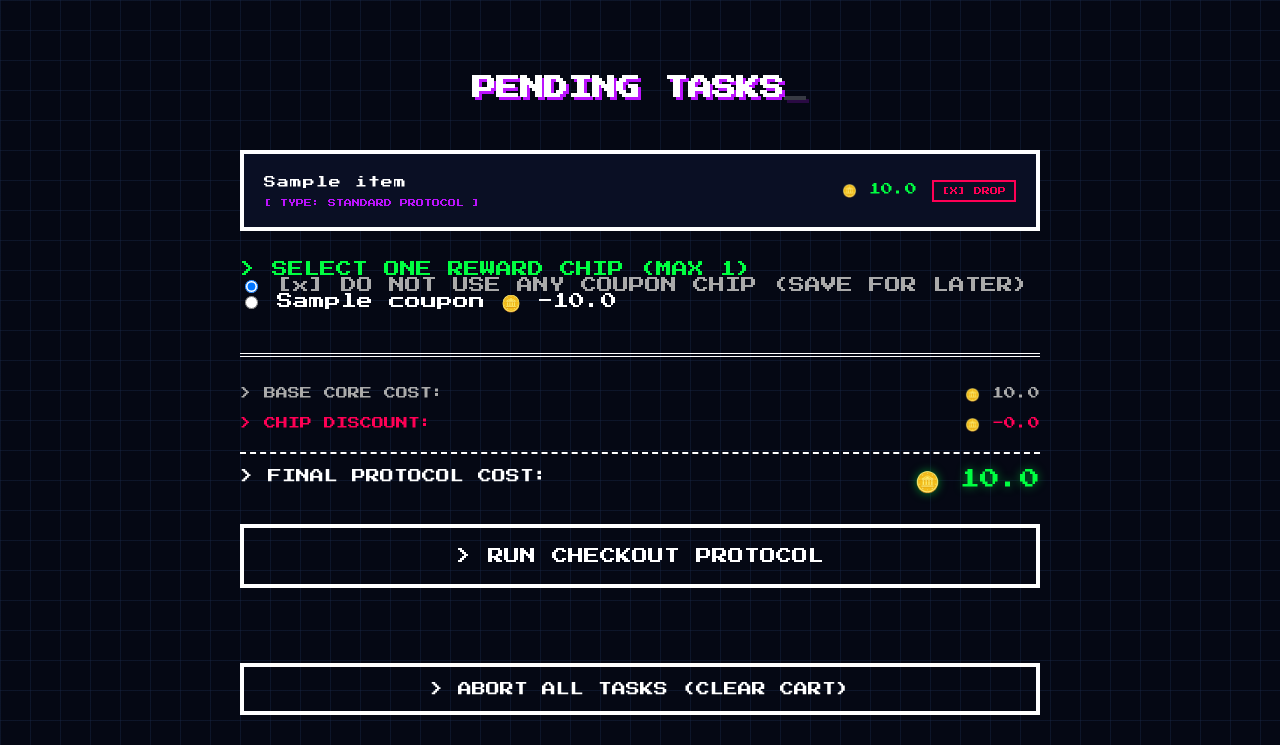
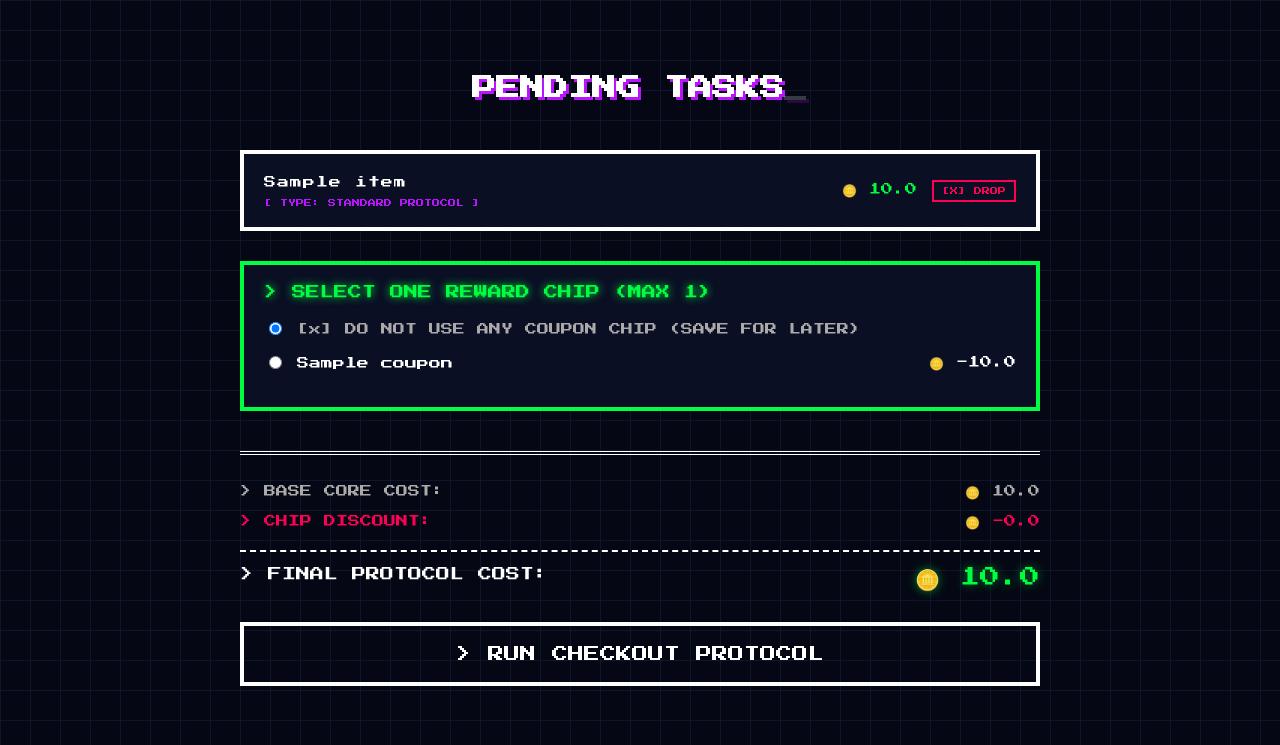
Before and after one commit to Piggy-05/CUP.EXE, a Django app: template products/templates/cart.html in a window 1280 px wide. Shown: the part 60-805 px from the top of the page. Run offline with Django 5.2, Linux system fonts and the light colour scheme; tables that the repository leaves empty hold one stand-in row (values such as "Sample post"); the template is opened without the code that fills it: values that come from a table or form of the project are taken from there, most other values are stand-ins (such as "Sample title", 1, 10 or a date in 2020).

Commit message:
update 1.1 for pythonanywhere

```diff
--- a/products/templates/cart.html
+++ b/products/templates/cart.html
@@ -66,6 +66,36 @@
         .item-price {
             font-size: 12px; color: #00ff41;
             white-space: nowrap;
+        }
+
+        /* ================= 优惠券/模块框 专属排版 ================= */
+        .module-box {
+            background-color: #0a0f24;
+            border: 4px solid #00ff41;
+            padding: 20px;
+            margin-bottom: 20px;
+        }
+        .module-title {
+            font-size: 14px;
+            margin-bottom: 20px;
+            text-shadow: 0 0 8px currentColor;
+        }
+        /* 🌟 核心修复：强制每个选项独占一行，并拉开间距 */
+        .option-label {
+            display: block;      /* 让它变成块级元素，强制换行 */
+            margin-bottom: 15px; /* 选项之间拉开 15px 的距离 */
+            font-size: 12px;
+            cursor: pointer;
+            line-height: 1.5;
+            transition: 0.2s;
+        }
+        /* 鼠标滑过时的高级发光反馈 */
+        .option-label:hover {
+            color: #ffffff !important;
+            text-shadow: 0 0 10px #ffffff;
+        }
+        .price-tag {
+            float: right; /* 把扣除的金额推到最右边对齐，看起来更整齐 */
         }
 
         /* ================= 总价与结算控制台 ================= */
@@ -211,6 +241,8 @@
 
             <form action="/checkout/" method="POST" style="margin: 0; padding: 0;">
                 {% csrf_token %}
+                <input type="hidden" name="selected_coupon_id" id="hidden_coupon_input" value="none">
+
                 <button type="submit" class="checkout-btn">> RUN CHECKOUT PROTOCOL</button>
             </form>
 
@@ -249,6 +281,8 @@
                     // 4. 把算好的数字更新到屏幕上（保留一位小数）
                     discountSpan.innerText = discount.toFixed(1);
                     finalPriceSpan.innerText = finalPrice.toFixed(1);
+
+                    document.getElementById('hidden_coupon_input').value = this.value;
                 });
             });
         });
```
